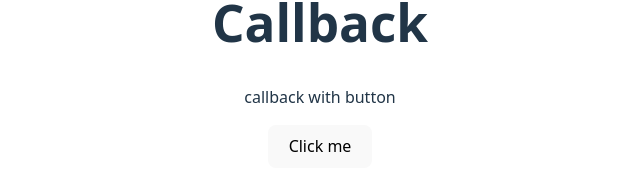
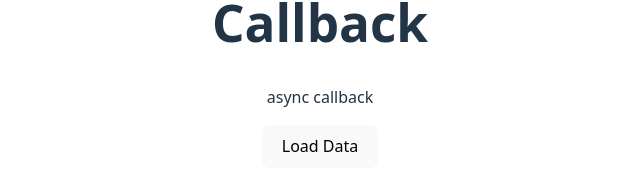
Before and after one commit to WonganiNyirenda18/my-learning-track, a React (Vite) app: page / in a window 1280 px wide. Shown: the part 336-526 px from the top of the page, without its empty margins (320-960 px from the left). Built offline with nearby package versions, Linux system fonts and the light colour scheme.

Commit message:
feat: callbacks with react

```diff
--- a/src/Features/Callback.jsx
+++ b/src/Features/Callback.jsx
@@ -23,19 +23,28 @@ export default function Callback() {
 
     console.log("end")*/
 
-    //Synchronous callback
+    //asynchronous callback
+
+    function fetchData(callback) {
+        setTimeout(() => {
+            callback("Data loaded!")
+        }, 2000)
+    }
 
     function handleClick() {
-        console.log("Button clicked");
+        fetchData((message) => {
+            alert(message);
+        })
     }
+
+
 
     return (
         <div>
             <h1>Callback</h1>
 
-            <p>callback with button</p>
-
-            <button onClick={handleClick}>Click me</button>
+            <p>async callback</p>
+            <button onClick={handleClick}>Load Data</button>
 
         </div>
     );
```
